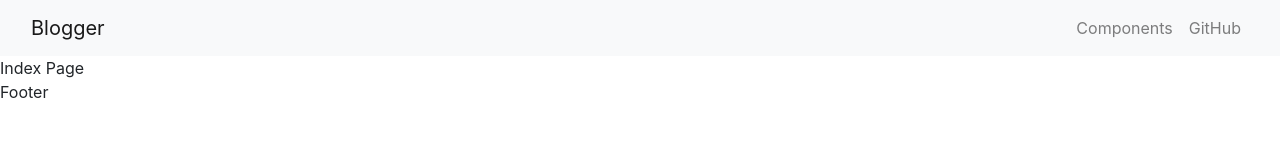
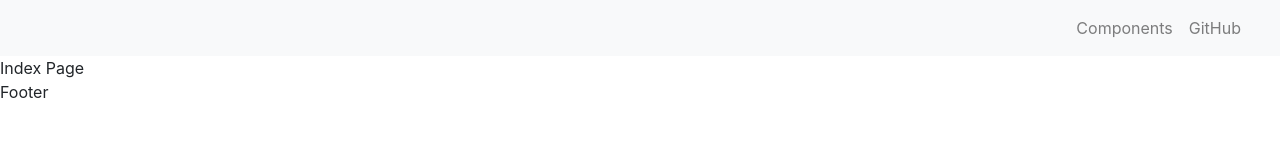
Before and after one commit to ELISHA1994/blog-app, a Next.js app in the folder frontend/: page / in a window 1280 px wide. Shown: the top 160 px of the page. Built offline with nearby package versions, Linux system fonts and the light colour scheme.

Commit message:
Using Env varaibles with Next

```diff
--- a/frontend/components/Header/Header.js
+++ b/frontend/components/Header/Header.js
@@ -1,5 +1,14 @@
 import {useState} from "react";
-import {Collapse, Nav, Navbar, NavItem, NavLink, NavbarBrand, NavbarToggler} from "reactstrap";
+import {APP_NAME} from "../../config";
+import {
+    Collapse,
+    Nav,
+    Navbar,
+    NavItem,
+    NavLink,
+    NavbarBrand,
+    NavbarToggler
+} from "reactstrap";
 
 const Header = () => {
     const [isOpen, setIsOpen] = useState(false);
@@ -9,7 +18,7 @@
     return (
         <div>
             <Navbar color='light' light expand='md'>
-                <NavbarBrand href='/'>Blogger</NavbarBrand>
+                <NavbarBrand href='/'>{APP_NAME}</NavbarBrand>
                 <NavbarToggler onClick={toggle} />
                 <Collapse isOpen={isOpen} navbar>
                     <Nav className='ml-auto' navbar>
--- /dev/null
+++ b/frontend/config.js
@@ -0,0 +1,8 @@
+import getConfig from "next/config";
+
+const { publicRuntimeConfig } = getConfig();
+
+export const API = publicRuntimeConfig.PRODUCTION
+    ? 'https://blogger.com'
+    : 'http://localhost:1337';
+export const APP_NAME = publicRuntimeConfig.APP_NAME;
```
Also changed, not shown: 1 other file (tests, documents, lock files or other folders).
